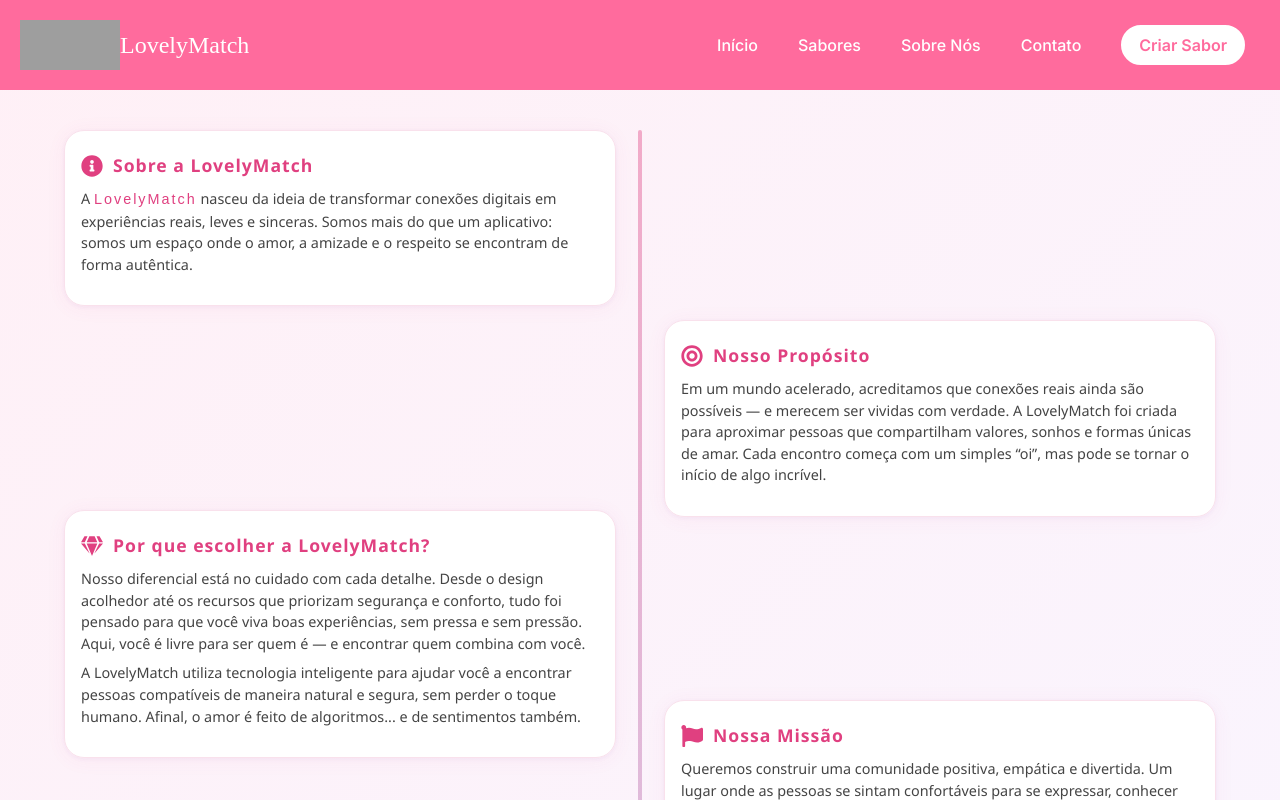
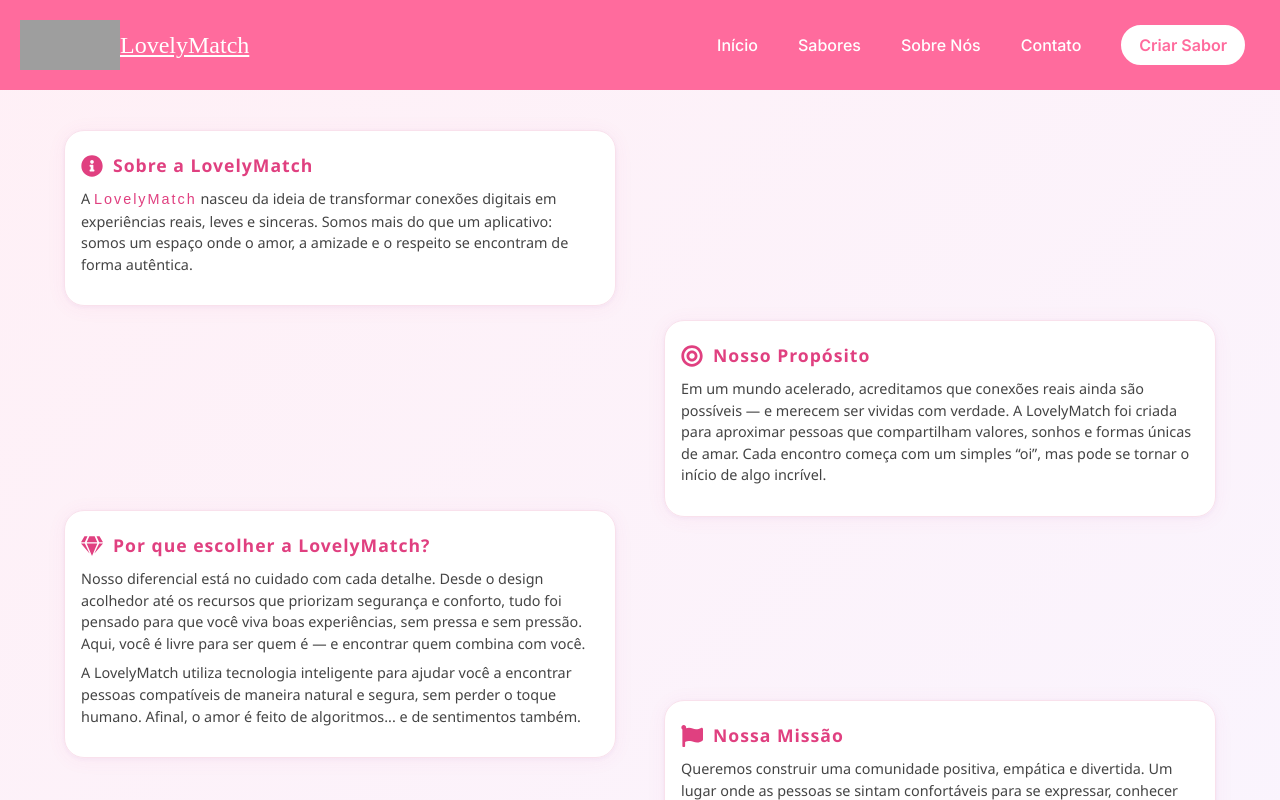
Before and after one commit to annabeatriz17/Lovely-Match-FrontEnd, a Next.js app in the folder loveltmatch/: page /sobre in a window 1280 px wide. Shown: the top 800 px of the page. Built offline with nearby package versions, Linux system fonts and the light colour scheme; grey boxes are pictures that could not be loaded.

Commit message:
Improve header navigation and update styles
Replaced static title in Header with a link to the home page for better navigation. Removed unused CSS for card gradient in Sobre.module.css and enhanced .botao3 hover/focus styles. Renamed layout.jsx to layout.js for consistency.

```diff
--- a/loveltmatch/src/app/components/Header.jsx
+++ b/loveltmatch/src/app/components/Header.jsx
@@ -12,7 +12,9 @@ export default function Header() {
                     width={100}
                     height={50}
                 />
-                <div className={styles.title}>LovelyMatch</div>
+                <Link href="/Home" className={styles.title} aria-label="Ir para a página inicial">
+                    LovelyMatch
+                </Link>
                 <nav className={styles.nav}>
                     <Link href="/Home" className={styles.navLink}>Início</Link>
                     <Link href="/Listagem" className={styles.navLink}>Sabores</Link>
--- a/loveltmatch/src/app/sobre/Sobre.module.css
+++ b/loveltmatch/src/app/sobre/Sobre.module.css
@@ -21,20 +21,6 @@
     min-height: 900px;
     margin: 0 auto;
     padding: 48px 0;
-}
-
-.cards::before {
-    content: "";
-    position: absolute;
-    top: 0;
-    left: 50%;
-    transform: translateX(-50%);
-    width: 4px;
-    height: 100%;
-    background: linear-gradient(180deg, #e04080 0%, #a872b6 100%);
-    border-radius: 8px;
-    opacity: 0.4;
-    z-index: 0;
 }
 
 .card,
@@ -168,4 +154,17 @@
 .botao3:hover,
 .botao3:focus {
     transform: translateY(-2px) scale(1.04);
+    box-shadow: 0 4px 14px rgba(224, 64, 128, 0.18);
+    font-size: 1rem;
+    letter-spacing: 1px;
+    border: none;
+    transition: background 0.2s, box-shadow 0.2s, transform 0.2s;
+    cursor: pointer;
+    min-width: 200px;
+    text-align: center;
 }
+
+.botao3:hover,
+.botao3:focus {
+    transform: translateY(-2px) scale(1.04);
+}
--- a/loveltmatch/src/app/styles/Header.module.css
+++ b/loveltmatch/src/app/styles/Header.module.css
@@ -29,7 +29,7 @@
     gap: 40px;
     align-items: center;
     padding: 15px;
-    margin-left: auto; /* empurra nav para a direita */
+    margin-left: auto;
 }
 
 .navLink {
```
Also changed, not shown: loveltmatch/src/app/layout.js (renamed from loveltmatch/src/app/layout.jsx).
